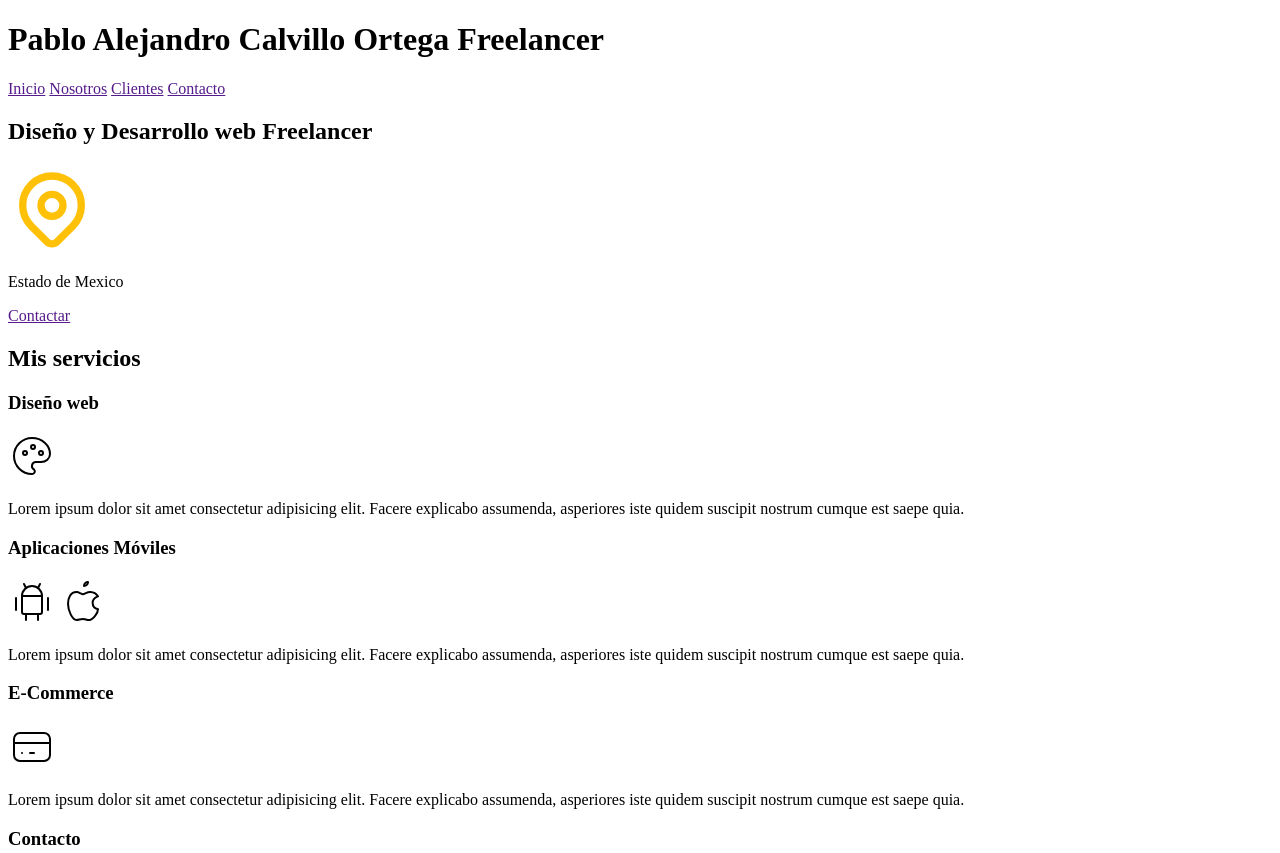
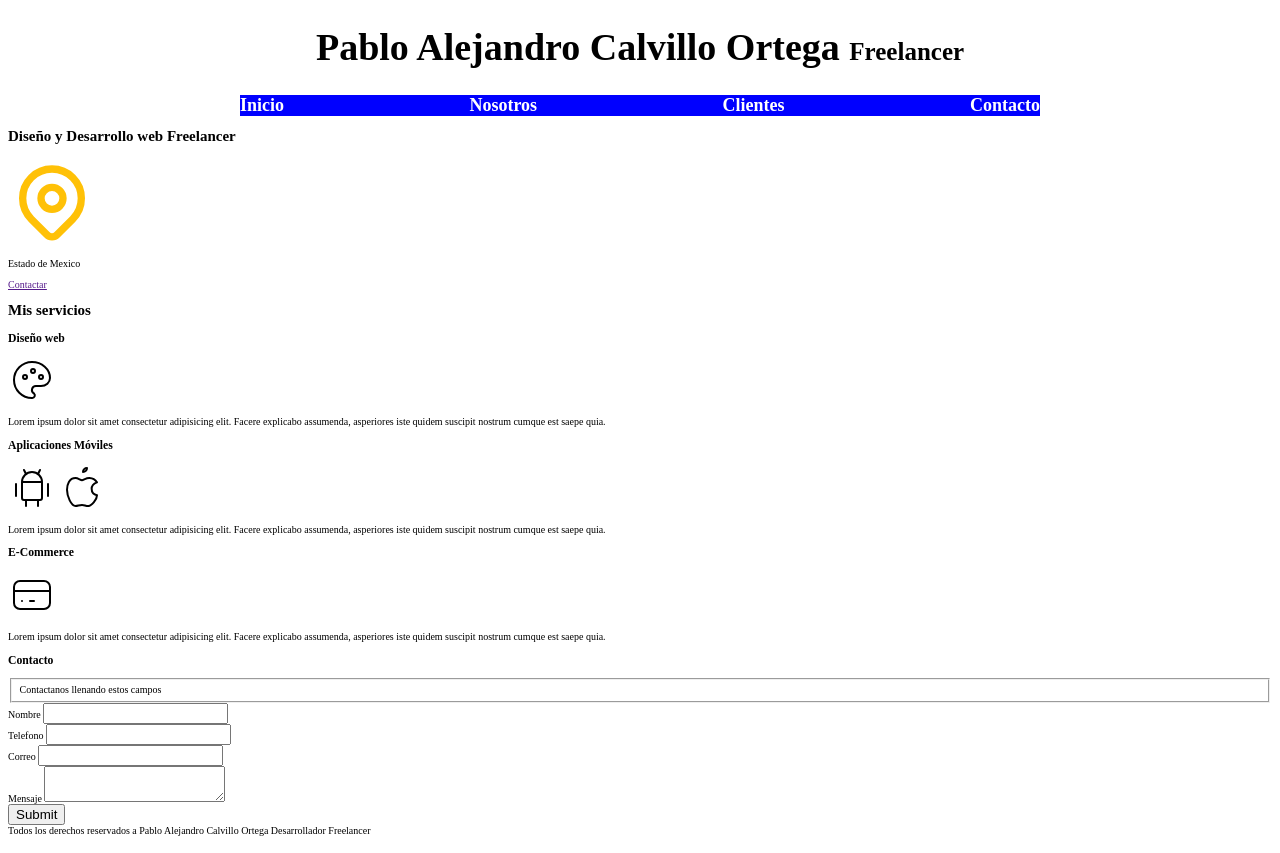
Before and after one commit to Anveliney/Freelancer, a plain HTML site: page index.html in a window 1280 px wide. Shown: the top 853 px of the page. Drawn offline with Linux system fonts and the light colour scheme.

Commit message:
Sexto Avance

```diff
--- /dev/null
+++ b/css/style.css
@@ -0,0 +1,49 @@
+/*Tools*/
+
+.margen{
+    max-width: 80rem;
+    margin:auto;
+}
+
+/*Global*/
+
+html{
+    font-size: 62.5%;
+}
+
+h1 {
+    font-size: 3.8rem;
+}
+
+/*Encabezado*/
+
+.encabezado{
+    text-align: center;
+}
+
+.encabezado span{
+    font-size: 2.5rem;
+}
+
+/*Barra de navegacion*/
+
+@media (min-width:768px){
+
+}
+
+.navegacion{
+    background-color: blue;
+    display: flex;
+    justify-content: space-between;
+}
+
+.navegacion a{
+    text-decoration: none;
+    color: white;
+    font-size: 1.8rem;
+    font-weight: bold;
+}
+
+.navegacion a:hover{
+    background-color: yellow;
+}
--- a/index.html
+++ b/index.html
@@ -5,15 +5,17 @@
     <meta charset="UTF-8">
     <meta name="viewport" content="width=device-width, initial-scale=1.0">
     <title>Diseñador Freelancer</title>
+    <link rel="preload" href="css/style.css" as="style">
+    <link rel="stylesheet" href="css/style.css">
 </head>
 
 <body>
 
     <header>
-        <h1>Pablo Alejandro Calvillo Ortega Freelancer</h1>
+        <h1 class="encabezado">Pablo Alejandro Calvillo Ortega <span>Freelancer</span></h1>
     </header>
 
-    <nav>
+    <nav class="navegacion margen">
         <a href="">Inicio</a>
         <a href="">Nosotros</a>
         <a href="">Clientes</a>
```
